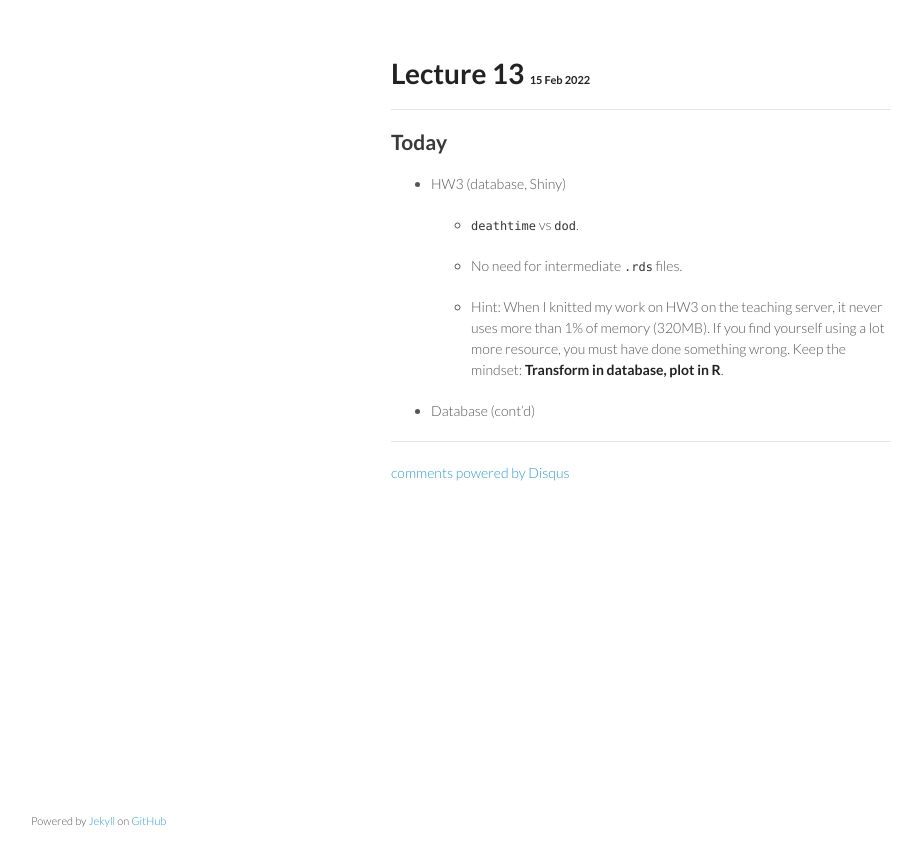
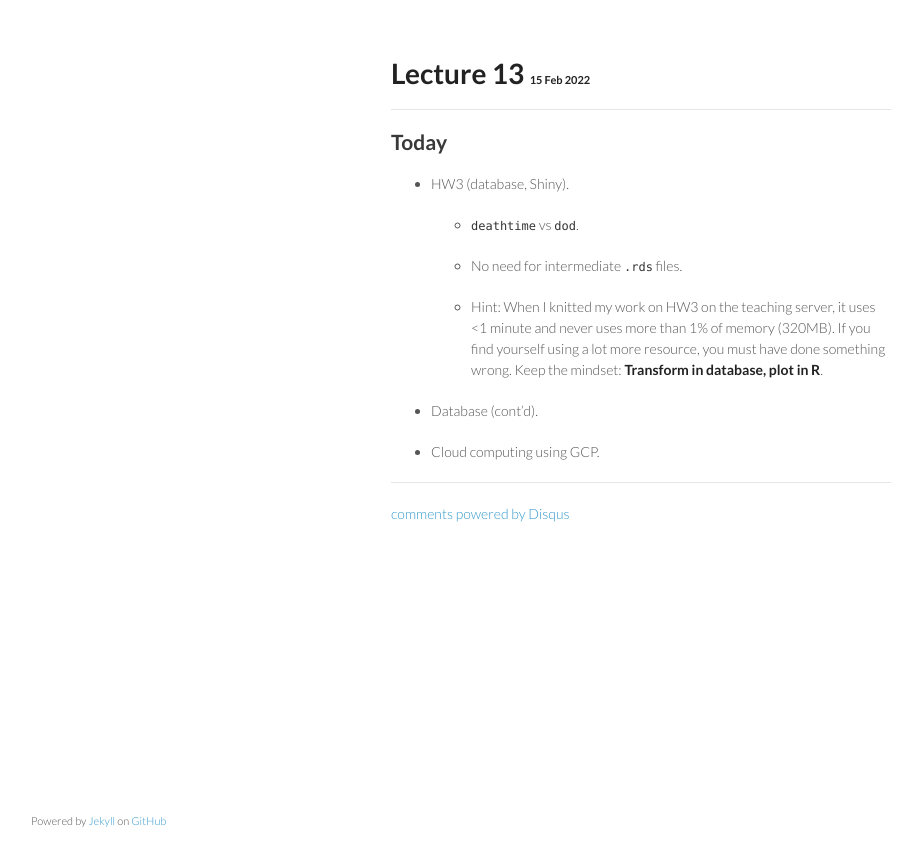
Before and after one commit to ucla-biostat-203b/2022winter, a Jekyll site: the page built from _posts/2022-02-15-week7-day1.md, in a window 1280 px wide. Shown: the top 866 px of the page, without its empty margins (179-1101 px from the left). Built offline with Jekyll 4.4.1, drawn with Linux system fonts in a browser that asks for light colours; comment, search, counter and statistics services are not loaded.

Commit message:
minor edits

```diff
--- a/_posts/2022-02-15-week7-day1.md
+++ b/_posts/2022-02-15-week7-day1.md
@@ -6,12 +6,14 @@ category: biostat203bwinter2022
 
 ## Today
 
-* HW3 (database, Shiny)
+* HW3 (database, Shiny).
 
     * [`deathtime`](https://mimic.mit.edu/docs/iv/modules/core/admissions/#admittime-dischtime-deathtime) vs [`dod`](https://mimic.mit.edu/docs/iv/modules/core/patients/#dod).
 
     * No need for intermediate `.rds` files.
 
-    * Hint: When I knitted my work on HW3 on the teaching server, it never uses more than 1% of memory (320MB). If you find yourself using a lot more resource, you must have done something wrong. Keep the mindset: **Transform in database, plot in R**.
+    * Hint: When I knitted my work on HW3 on the teaching server, it uses <1 minute and never uses more than 1% of memory (320MB). If you find yourself using a lot more resource, you must have done something wrong. Keep the mindset: **Transform in database, plot in R**.
 
-* Database (cont'd)
+* Database (cont'd).
+
+* Cloud computing using GCP.
```
